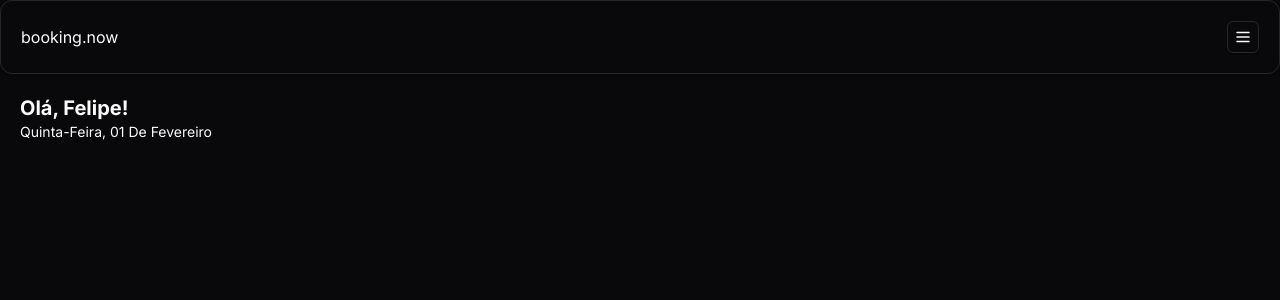
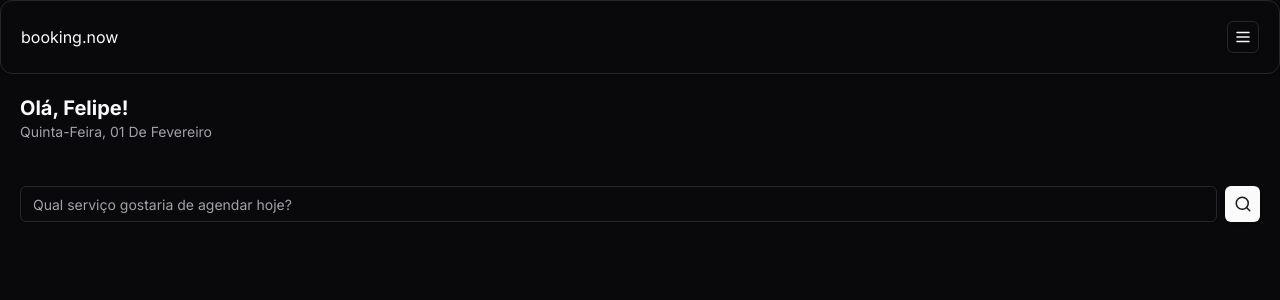
Before and after one commit to felipegomss/booking-app, a Next.js app: page / in a window 1280 px wide. Shown: the top 300 px of the page. Built offline with nearby package versions, Linux system fonts and the light colour scheme.

Commit message:
feat: adds search component

```diff
--- /dev/null
+++ b/app/(home)/_componentsa/search.tsx
@@ -0,0 +1,15 @@
+import { Button } from "@/app/_components/ui/button";
+import { Input } from "@/app/_components/ui/input";
+import { SearchIcon } from "lucide-react";
+import React from "react";
+
+export default function Search() {
+  return (
+    <div className="flex items-center gap-2">
+      <Input placeholder="Qual serviço gostaria de agendar hoje?" />
+      <Button size="icon">
+        <SearchIcon size={18} />
+      </Button>
+    </div>
+  );
+}
--- a/app/(home)/page.tsx
+++ b/app/(home)/page.tsx
@@ -1,18 +1,23 @@
+"use client";
+
 import Image from "next/image";
 import Header from "../_components/header";
 import { format } from "date-fns";
 import { ptBR } from "date-fns/locale";
+import Search from "./_componentsa/search";
 
 export default function Home() {
   return (
     <>
       <Header />
-
       <div className="p-5">
         <h2 className="text-xl font-bold">Olá, Felipe!</h2>
-        <p className="capitalize text-sm">
+        <p className="capitalize text-sm text-muted-foreground">
           {format(new Date(), "EEEE',' dd 'de' MMMM", { locale: ptBR })}
         </p>
+      </div>
+      <div className="px-5 mt-6">
+        <Search />
       </div>
     </>
   );
--- /dev/null
+++ b/app/_components/ui/input.tsx
@@ -0,0 +1,25 @@
+import * as React from "react"
+
+import { cn } from "@/app/_lib/utils"
+
+export interface InputProps
+  extends React.InputHTMLAttributes<HTMLInputElement> {}
+
+const Input = React.forwardRef<HTMLInputElement, InputProps>(
+  ({ className, type, ...props }, ref) => {
+    return (
+      <input
+        type={type}
+        className={cn(
+          "flex h-9 w-full rounded-md border border-input bg-transparent px-3 py-1 text-sm shadow-sm transition-colors file:border-0 file:bg-transparent file:text-sm file:font-medium placeholder:text-muted-foreground focus-visible:outline-none focus-visible:ring-1 focus-visible:ring-ring disabled:cursor-not-allowed disabled:opacity-50",
+          className
+        )}
+        ref={ref}
+        {...props}
+      />
+    )
+  }
+)
+Input.displayName = "Input"
+
+export { Input }
```
